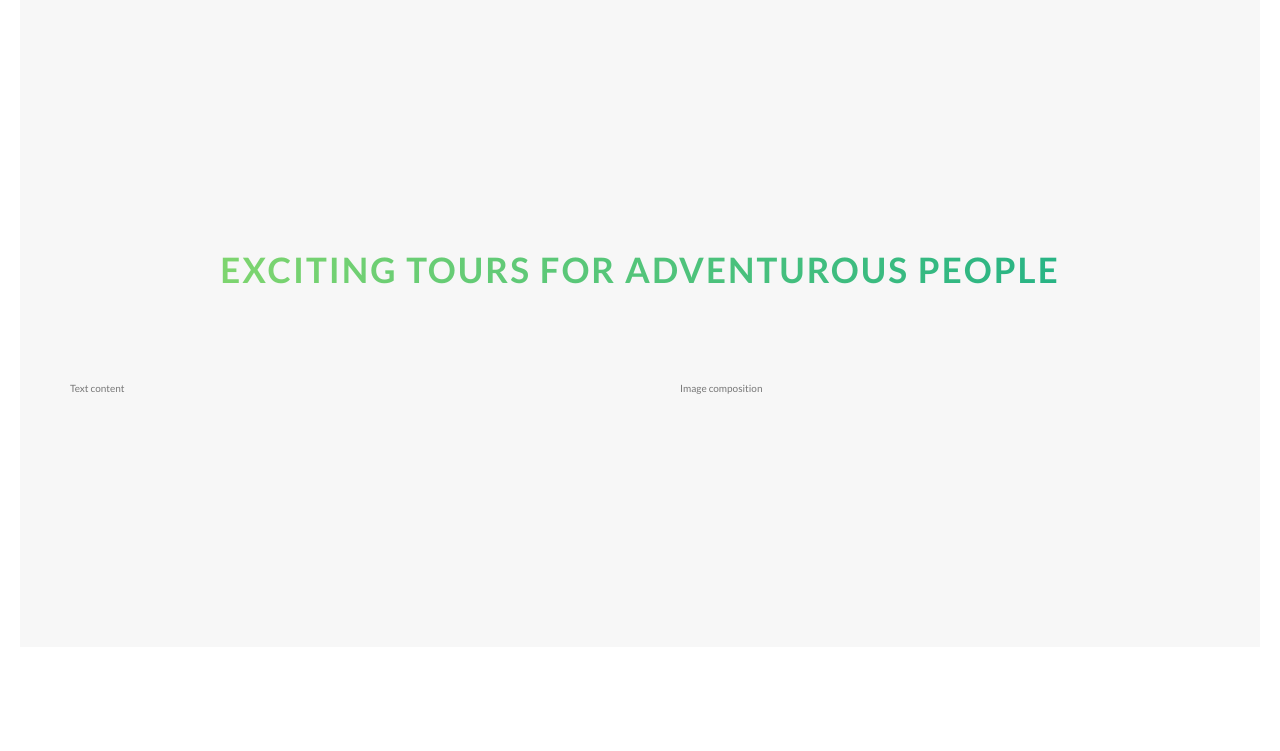
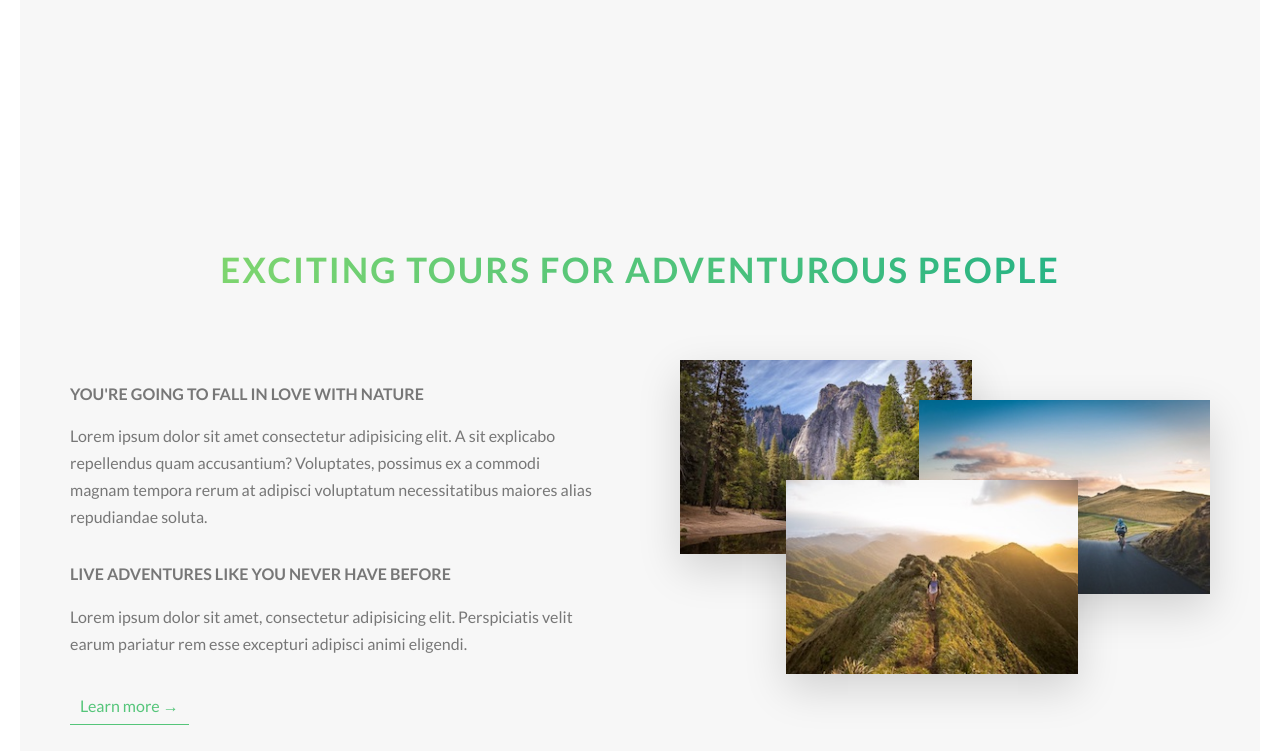
Before and after one commit to marcosprofile/natours, a website: page index.html in a window 1280 px wide. Shown: the part 780-1531 px from the top of the page. Before the commit the page ends 1447 px from the top, so only its background shows below. Drawn offline with nearby package versions, Linux system fonts and the light colour scheme; files that its build step writes are made by us from their sources.

Commit message:
feat: finish about section

```diff
--- a/index.html
+++ b/index.html
@@ -36,7 +36,7 @@
 
   <main>
     <section class="section-about">
-      <div class="u-center-text u-margin-bottom-8">
+      <div class="u-center-text u-margin-bottom-big">
         <h2 class="heading-secondary">
           Exciting tours for adventurous people
         </h2>
@@ -44,10 +44,24 @@
 
       <div class="row">
         <div class="col-1-of-2">
-          Text content
+          <h3 class="heading-tertiary u-margin-bottom-small">You're going to fall in love with nature</h3>
+          <p class="paragraph">
+            Lorem ipsum dolor sit amet consectetur adipisicing elit. A sit explicabo repellendus quam accusantium? Voluptates, possimus ex a commodi magnam tempora rerum at adipisci voluptatum necessitatibus maiores alias repudiandae soluta.
+          </p>
+
+          <h3 class="heading-tertiary u-margin-bottom-small">Live adventures like you never have before</h3>
+          <p class="paragraph">
+            Lorem ipsum dolor sit amet, consectetur adipisicing elit. Perspiciatis velit earum pariatur rem esse excepturi adipisci animi eligendi.
+          </p>
+
+          <a href="#" class="btn-text">Learn more &rarr;</a>
         </div>
         <div class="col-1-of-2">
-          Image composition
+          <div class="composition">
+            <img src="img/nat-1.jpg" alt="Nature 1" class="composition__photo composition__photo--p1" />
+            <img src="img/nat-2.jpg" alt="Nature 2" class="composition__photo composition__photo--p2" />
+            <img src="img/nat-3.jpg" alt="Nature 3" class="composition__photo composition__photo--p3" />
+          </div>
         </div>
       </div>
     </section>
--- a/sass/abstracts/_variables.scss
+++ b/sass/abstracts/_variables.scss
@@ -10,6 +10,8 @@ $color-white: #FFF;
 $color-grey-dark: #777;
 $color-black: #000;
 
+// FONT
+$default-font-size: 1.6rem;
 
 // GRID
 $grid-width: 114rem;
--- a/sass/base/_typography.scss
+++ b/sass/base/_typography.scss
@@ -49,3 +49,17 @@ body {
     text-shadow: .5rem 1rem 2rem rgba($color-black, .2);
   }
 }
+
+.heading-tertiary {
+  font-size: $default-font-size;
+  font-weight: 700;
+  text-transform: uppercase;
+}
+
+.paragraph {
+  font-size: $default-font-size;
+
+  &:not(:last-child) {
+    margin-bottom: 3rem;
+  }
+}
--- a/sass/base/_utilities.scss
+++ b/sass/base/_utilities.scss
@@ -1,2 +1,5 @@
 .u-center-text { text-align: center; }
-.u-margin-bottom-8 { margin-bottom: 8rem; }
+
+.u-margin-bottom-small { margin-bottom: 1.5rem; }
+.u-margin-bottom-medium { margin-bottom: 4rem; }
+.u-margin-bottom-big { margin-bottom: 8rem; }
--- a/sass/components/_button.scss
+++ b/sass/components/_button.scss
@@ -10,7 +10,7 @@
     border-radius: 10rem;
     transition: all .2s ease;
     position: relative;
-    font-size: 1.6rem;
+    font-size: $default-font-size;
   }
 
   &:hover {
@@ -55,3 +55,28 @@
     animation-fill-mode: backwards;
   }
 }
+
+.btn-text {
+  &:link,
+  &:visited {
+    font-size: $default-font-size;
+    color: $color-primary;
+    display: inline-block;
+    text-decoration: none;
+    border-bottom: 1px solid $color-primary;
+    padding: .5rem 1rem;
+    transition: all .2s ease;
+  }
+
+  &:hover {
+    background-color: $color-primary;
+    color: $color-white;
+    box-shadow: 0 1rem 2rem rgba($color-black, .15);
+    transform: translateY(-3px);
+  }
+
+  &:active {
+    box-shadow: 0 .5rem 1rem rgba($color-black, .15);
+    transform: translateY(0);
+  }
+}
--- /dev/null
+++ b/sass/components/_composition.scss
@@ -0,0 +1,42 @@
+@use "../abstracts/variables" as *;
+
+.composition {
+  position: relative;
+
+  &__photo {
+    width: 55%;
+    box-shadow: 0 1.5rem 4rem rgba($color-black, .15);
+    border-radius: 0;
+    position: absolute;
+    transition: all .2s ease;
+    z-index: 10;
+    outline-offset: 2rem;
+
+    &--p1 {
+      left: 0;
+      top: -2rem;
+    }
+
+    &--p2 {
+      right: 0;
+      top: 2rem;
+    }
+
+    &--p3 {
+      left: 20%;
+      top: 10rem;
+    }
+
+    &:hover {
+      outline: 1.5rem solid $color-primary;
+      transform: scale(1.05) translateY(-.5rem);
+      box-shadow: 0 2.5rem 4rem rgba($color-black, .5);
+      z-index: 20;
+    }
+  }
+
+  &:hover &:not(:hover) {
+    transform: (scale(.95));
+
+  }
+}
--- a/sass/main.scss
+++ b/sass/main.scss
@@ -8,6 +8,7 @@
 @use "./base/utilities";
 
 @use "./components/button";
+@use "./components/composition";
 
 @use "./components/layout/header";
 @use "./components/layout/grid";
```
